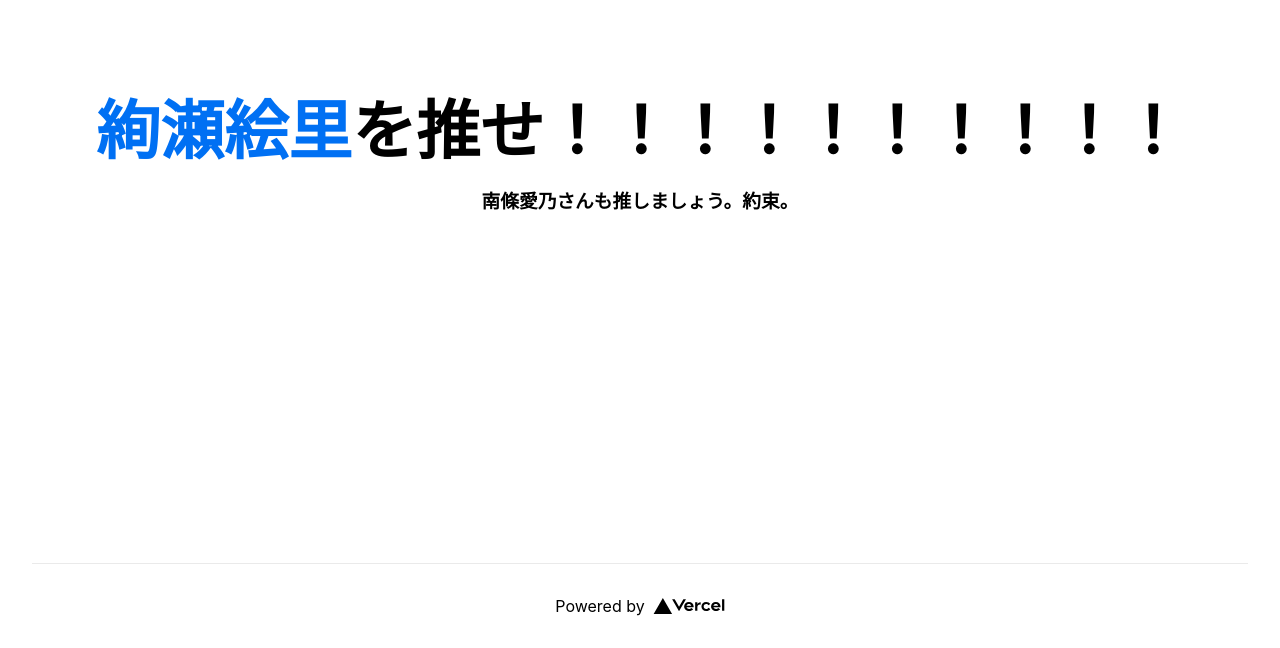
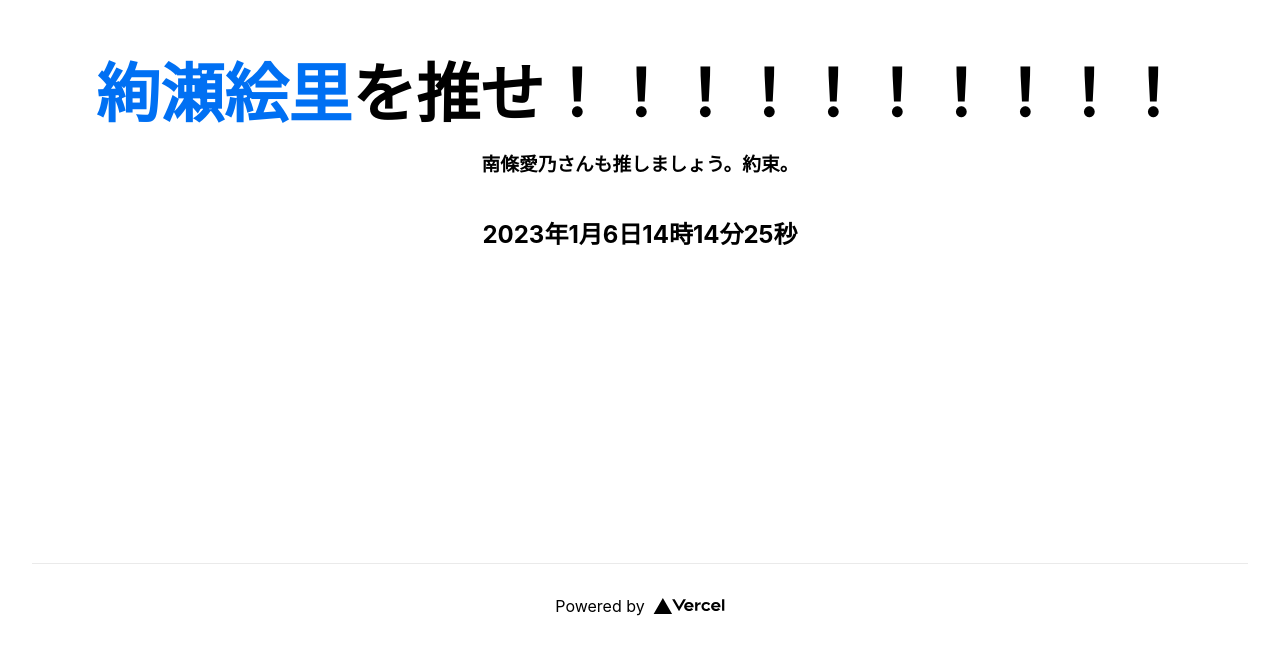
Before and after one commit to hieri1021/hieri.net, a Next.js app: page / in a window 1280 px wide. Shown: the part 237-885 px from the top of the page. Built offline with nearby package versions, Linux system fonts and the light colour scheme.

Commit message:
現在時間をリアルタイムで表示する機能をつけた

```diff
--- a/pages/index.tsx
+++ b/pages/index.tsx
@@ -1,8 +1,34 @@
 import Head from 'next/head'
 import Image from 'next/image'
 import styles from '../styles/Home.module.css'
+import { useState } from 'react';
 
 export default function Home() {
+
+  function twoDigit(num: number) {
+    let ret;
+    if( num < 10 )
+      ret = "0" + num;
+    else
+      ret = num;
+    return ret;
+  }
+
+  let today = new Date();
+  let year = today.getFullYear();
+  let month = today.getMonth() + 1;
+  let date = today.getDate();
+  const [hours, setHour] = useState(today.getHours());
+  const [minutes, setMin] = useState(today.getMinutes());
+  const [seconds, setSec] = useState(today.getSeconds());
+  //let msg = year + "年" + month + "月" + date + "日" + hours + "時" + minutes + "分" + seconds + "秒";
+  setInterval(() => {
+    const now = new Date();
+    setHour(now.getHours());
+    setMin(now.getMinutes());
+    setSec(now.getSeconds());
+  }, 1000);
+
   return (
     <div className={styles.container}>
       <Head>
@@ -16,6 +42,7 @@ export default function Home() {
           <a href="https://www.lovelive-anime.jp/otonokizaka/member/member02.html">絢瀬絵里</a>を推せ！！！！！！！！！！
         </h1>
         <h3>南條愛乃さんも推しましょう。約束。</h3>
+        <h2 id="RealtimeClockArea" suppressHydrationWarning={true}>{year}年{month}月{date}日{twoDigit(hours)}時{twoDigit(minutes)}分{twoDigit(seconds)}秒</h2>
 
       </main>
 
```
